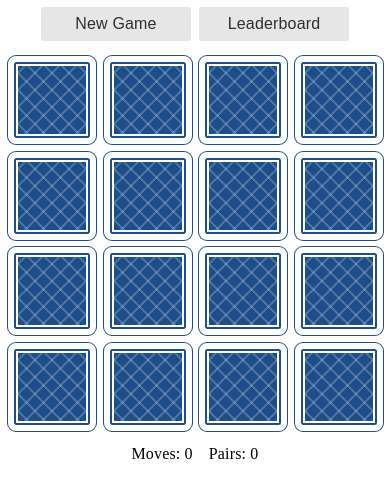
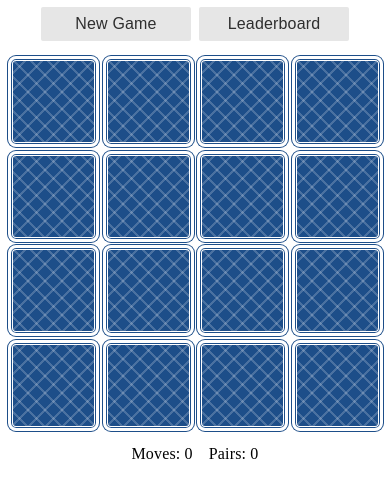
Before and after one commit to hohanov/memory-game, a plain HTML site: page index.html in a window 390 px wide. Drawn offline with Linux system fonts and the light colour scheme.

Commit message:
feat: styles for mobile display

```diff
--- a/style.css
+++ b/style.css
@@ -144,6 +144,20 @@
     inset 0 0 0 4px #ffffff;
 }
 
+@media (max-width: 480px) {
+  main {
+    gap: 4px;
+  }
+
+  .card-back {
+    border-width: 3px;
+    box-shadow:
+      0 0 0 1px #1d4e89,
+      inset 0 0 0 1px #1d4e89,
+      inset 0 0 0 2px #ffffff;
+  }
+}
+
 body.modal-open {
   overflow: hidden;
 }
```
